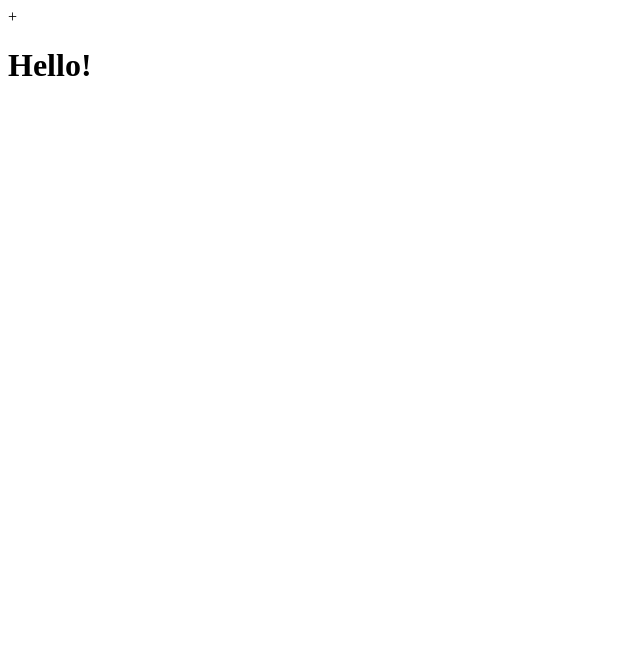
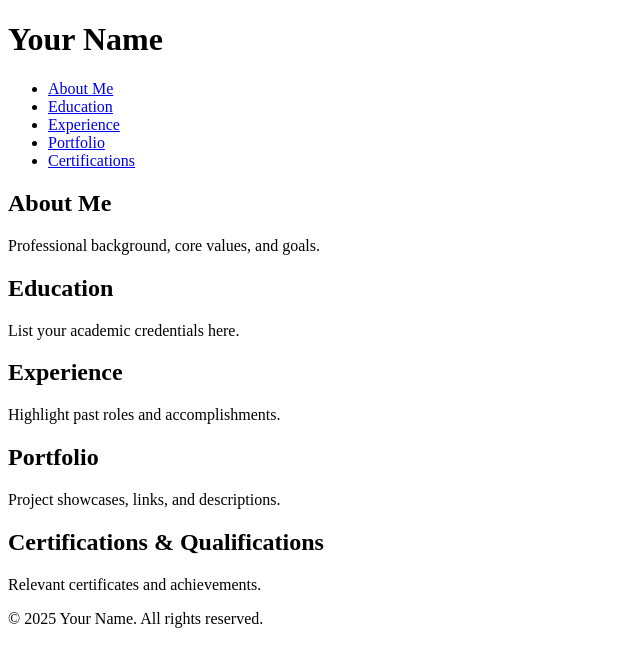
Before and after one commit to jord9762/portfolio, a plain HTML site: page index.html in a window 1280 px wide. Shown: the whole page, without its empty margins (0-640 px from the left). Drawn offline with Linux system fonts and the light colour scheme.

Commit message:
Update index.html

```diff
--- a/index.html
+++ b/index.html
@@ -1 +1,56 @@
-+<h1>Hello!</h1>
+<!DOCTYPE html>
+<html lang="en">
+<head>
+  <meta charset="UTF-8" />
+  <meta name="viewport" content="width=device-width, initial-scale=1.0" />
+  <title>Professional Portfolio</title>
+  <link rel="stylesheet" href="style.css" />
+</head>
+<body>
+  <header>
+    <h1>Your Name</h1>
+    <nav>
+      <ul>
+        <li><a href="#about">About Me</a></li>
+        <li><a href="#education">Education</a></li>
+        <li><a href="#experience">Experience</a></li>
+        <li><a href="#portfolio">Portfolio</a></li>
+        <li><a href="#certifications">Certifications</a></li>
+      </ul>
+    </nav>
+  </header>
+
+  <main>
+    <section id="about">
+      <h2>About Me</h2>
+      <p>Professional background, core values, and goals.</p>
+    </section>
+
+    <section id="education">
+      <h2>Education</h2>
+      <p>List your academic credentials here.</p>
+    </section>
+
+    <section id="experience">
+      <h2>Experience</h2>
+      <p>Highlight past roles and accomplishments.</p>
+    </section>
+
+    <section id="portfolio">
+      <h2>Portfolio</h2>
+      <p>Project showcases, links, and descriptions.</p>
+    </section>
+
+    <section id="certifications">
+      <h2>Certifications & Qualifications</h2>
+      <p>Relevant certificates and achievements.</p>
+    </section>
+  </main>
+
+  <footer>
+    <p>&copy; 2025 Your Name. All rights reserved.</p>
+  </footer>
+
+  <script src="script.js"></script>
+</body>
+</html>
```
